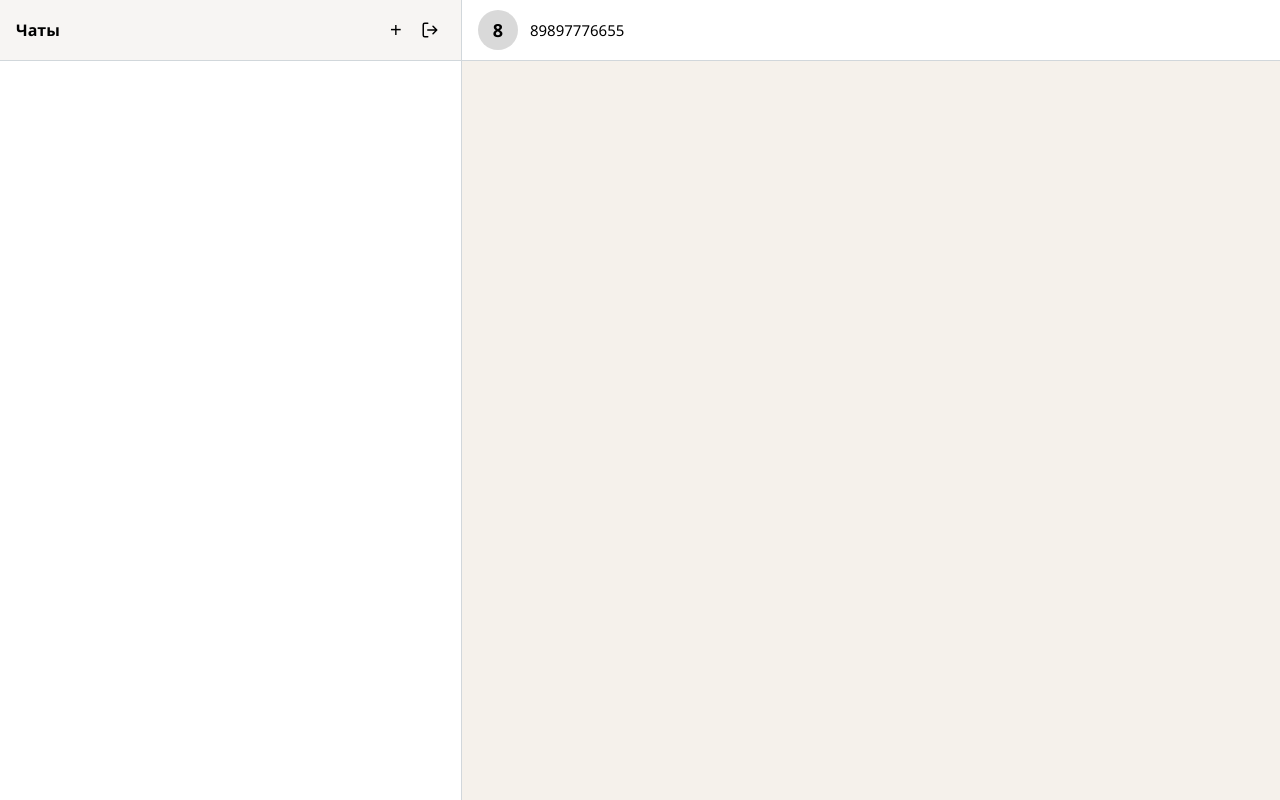
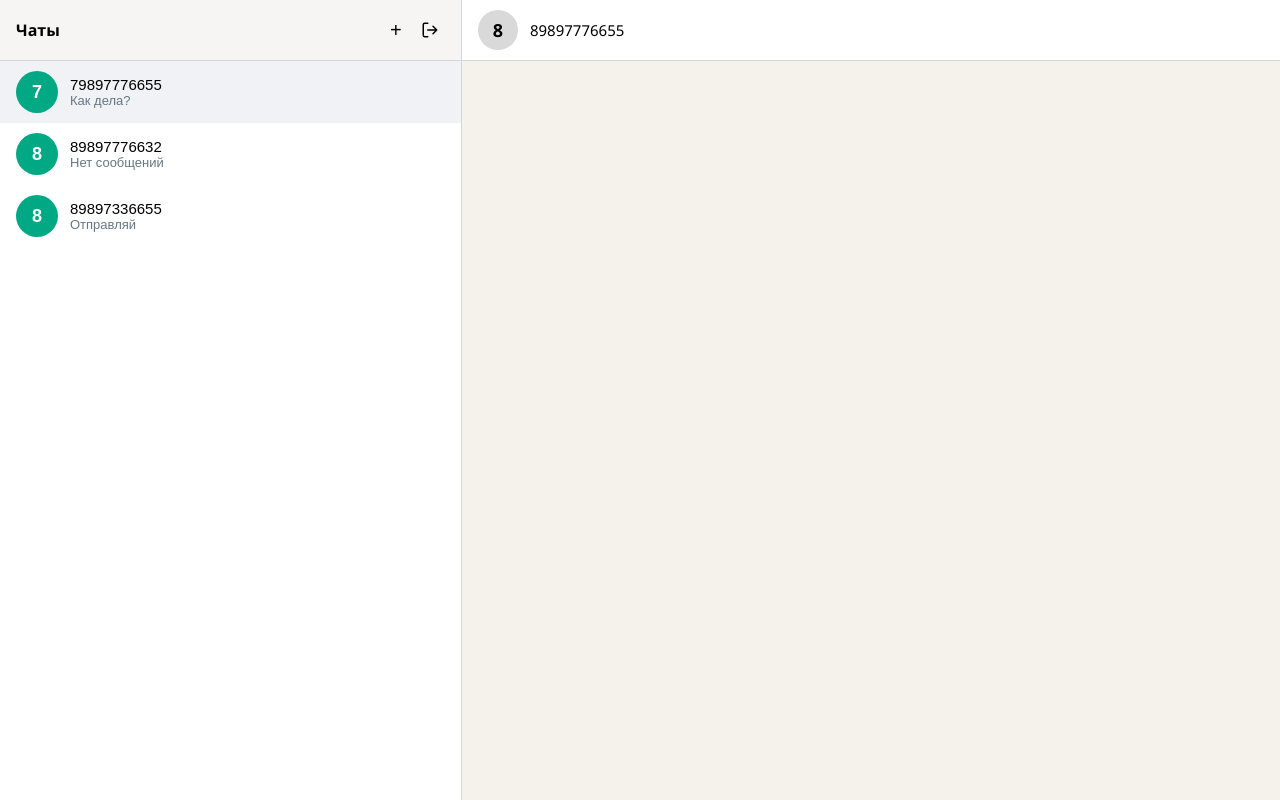
Before and after one commit to OlegKrechkovskiy/grapi, a Next.js app: page / in a window 1280 px wide. Built offline with nearby package versions, Linux system fonts and the light colour scheme.

Commit message:
feat: add chat list with mock data and active selection

```diff
--- a/src/widgets/chat-list/ui/ChatList.module.css
+++ b/src/widgets/chat-list/ui/ChatList.module.css
@@ -43,3 +43,145 @@
   align-items: center;
   justify-content: center;
 }
+
+.list {
+  flex: 1;
+  overflow-y: auto;
+}
+
+.empty {
+  padding: 16px;
+  text-align: center;
+  color: #667781;
+  font-size: 14px;
+}
+
+.chatItem {
+  width: 100%;
+  display: flex;
+  align-items: center;
+  gap: 12px;
+  padding: 10px 16px;
+  border: none;
+  background: transparent;
+  cursor: pointer;
+  text-align: left;
+}
+
+.chatItem:hover {
+  background: #f5f6f6;
+}
+
+.chatItem.active {
+  background: #f0f2f5;
+}
+
+.avatar {
+  width: 42px;
+  height: 42px;
+  border-radius: 50%;
+  background: #00a884;
+  color: #ffffff;
+  display: flex;
+  align-items: center;
+  justify-content: center;
+  font-size: 18px;
+  font-weight: 600;
+  flex-shrink: 0;
+}
+
+.info {
+  flex: 1;
+  min-width: 0;
+}
+
+.phone {
+  font-size: 15px;
+  font-weight: 500;
+}
+
+.preview {
+  font-size: 13px;
+  color: #667781;
+  white-space: nowrap;
+  overflow: hidden;
+  text-overflow: ellipsis;
+}
+
+.badge {
+  background: #00a884;
+  color: #ffffff;
+  font-size: 12px;
+  min-width: 20px;
+  height: 20px;
+  border-radius: 10px;
+  display: flex;
+  align-items: center;
+  justify-content: center;
+  padding: 0 6px;
+  flex-shrink: 0;
+}
+
+.icon {
+  display: none;
+}
+
+.toggleButton {
+  display: none;
+}
+
+@media screen and (max-width: 768px) {
+  .header {
+    display: grid;
+    grid-template-columns: 1fr 1fr 1fr;
+    justify-content: space-between;
+  }
+  .icon {
+    display: block;
+  }
+  .title {
+    text-align: center;
+  }
+
+  .sidebar {
+    position: fixed;
+    top: 0;
+    left: 0;
+    bottom: 0;
+    width: 100%;
+    min-width: 0;
+    transform: translateX(-100%);
+    transition: transform 0.2s ease;
+    z-index: 400;
+    border-right: none;
+  }
+
+  .sidebar.open {
+    transform: translateX(0);
+  }
+
+  .toggleButton {
+    display: flex;
+    align-items: center;
+    justify-content: center;
+    position: absolute;
+    top: 10px;
+    left: 0;
+    z-index: 400;
+    padding: 8px 16px;
+    border: none;
+    border-top-right-radius: 6px;
+    border-bottom-right-radius: 6px;
+    color: #000000;
+    background: #ffffff;
+    font-size: 16px;
+    font-weight: 600;
+    cursor: pointer;
+    outline: none;
+  }
+
+  .toggleButton.open {
+    background: #f7f5f3;
+    box-shadow: 0 1px 4px rgba(0, 0, 0, 0.2);
+  }
+}
--- a/src/widgets/chat-list/ui/ChatList.tsx
+++ b/src/widgets/chat-list/ui/ChatList.tsx
@@ -1,9 +1,39 @@
+'use client';
+
+import { useState } from 'react';
 import st from './ChatList.module.css';
+// fixme: временный мок .
+const mockChats = [
+  //chatId, phone, messages, unreadCount
+  {
+    chatId: 1,
+    phone: '79897776655',
+    messages: [
+      { id: 1, text: 'Привет' },
+      { id: 2, text: 'Как дела?' },
+    ],
+    unreadCount: 0,
+  },
+  { chatId: 2, phone: '89897776632', messages: [], unreadCount: 0 },
+  {
+    chatId: 3,
+    phone: '89897336655',
+    messages: [{ id: 1, text: 'Отправляй' }],
+    unreadCount: 0,
+  },
+];
 
 export function ChatList() {
+  const [active, setActive] = useState(mockChats[0].chatId);
+  const [isSidebarOpen, setIsSidebarOpen] = useState(false);
+
+  const isOpen = isSidebarOpen || !active;
+
   return (
-    <aside className={st.sidebar}>
+    <>
+      <aside className={`${st.sidebar} ${isOpen ? st.open : ''}`}>
         <header className={st.header}>
+          <span className={st.icon}></span>
           <span className={st.title}>Чаты</span>
           <div className={st.actions}>
             <button
@@ -38,6 +68,45 @@ export function ChatList() {
             </button>
           </div>
         </header>
+        <div className={st.list}>
+          {mockChats.length === 0 && (
+            <p className={st.empty}>Нажмите «+», чтобы начать чат</p>
+          )}
+          {mockChats.map((chat) => (
+            <button
+              key={chat.chatId}
+              className={`${st.chatItem} ${chat.chatId === active && st.active}`}
+              type='button'
+              onClick={() => (setActive(chat.chatId), setIsSidebarOpen(true))}
+            >
+              <div className={st.avatar}>{chat.phone.charAt(0)}</div>
+              <div className={st.info}>
+                <div className={st.phone}>{chat.phone}</div>
+                <div className={st.preview}>
+                  {chat.messages.length > 0
+                    ? chat.messages[chat.messages.length - 1].text
+                    : 'Нет сообщений'}
+                </div>
+              </div>
+            </button>
+          ))}
+        </div>
       </aside>
+      {active && (
+        <button
+          type='button'
+          onClick={() => setIsSidebarOpen(!isSidebarOpen)}
+          className={st.toggleButton}
+          aria-label={
+            isSidebarOpen ? 'Скрыть список чатов' : 'Показать список чатов'
+          }
+          title={
+            isSidebarOpen ? 'Скрыть список чатов' : 'Показать список чатов'
+          }
+        >
+          {isSidebarOpen ? '<' : 'Чаты'}
+        </button>
+      )}
+    </>
   );
 }
--- a/src/widgets/chat-window/ui/ChatWindow.module.css
+++ b/src/widgets/chat-window/ui/ChatWindow.module.css
@@ -43,3 +43,13 @@
   font-size: 15px;
   font-weight: 500;
 }
+
+@media screen and (max-width:768px) {
+  .header {
+    justify-content: center;
+    border-bottom: 1px solid #d1d7db;
+  }
+  .info {
+    flex: initial;
+  }
+}
```
Lines whose indentation alone changed are shown as unchanged.
